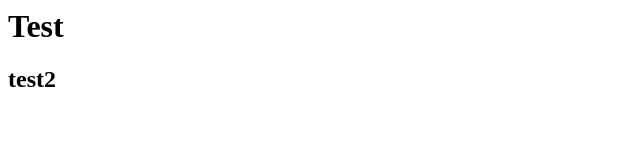
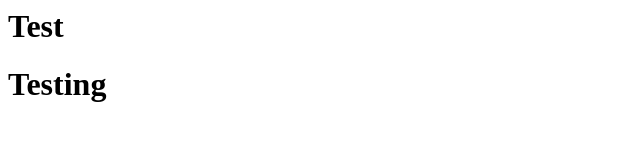
Before and after one commit to amarteragundi2/test, a plain HTML site: page index.html in a window 1280 px wide. Shown: the whole page, without its empty margins (0-640 px from the left). Drawn offline with Linux system fonts and the light colour scheme.

Commit message:
Added 2nd h1

```diff
--- a/index.html
+++ b/index.html
@@ -1,2 +1,2 @@
 <h1>Test</h1>
-<h2>test2</h2>
+<h1>Testing</h1>
```
